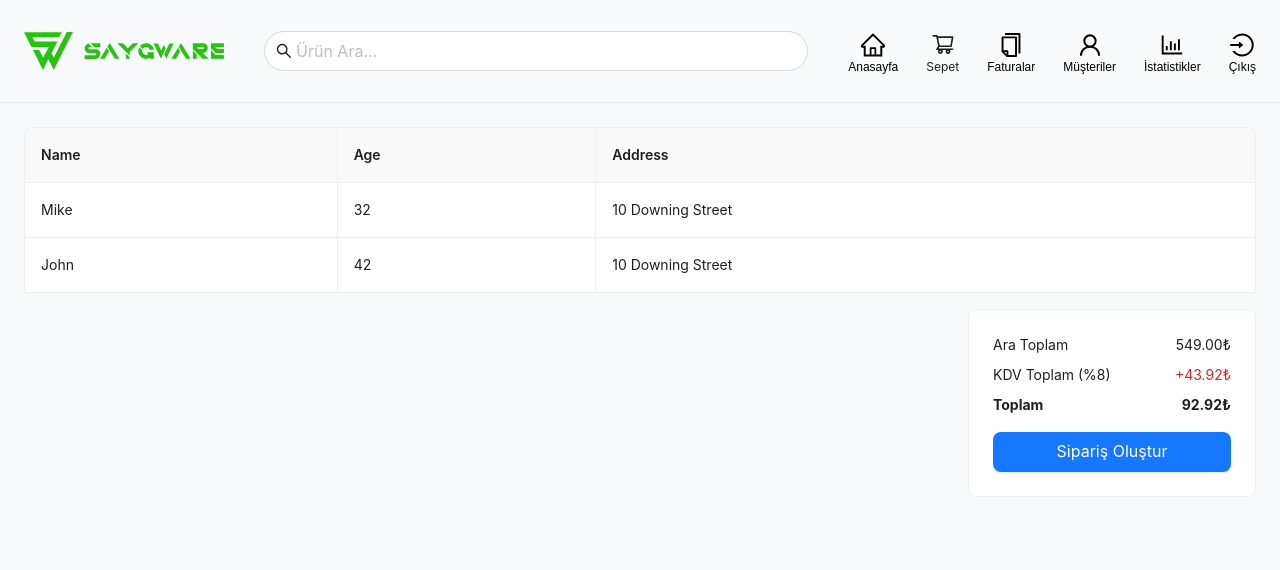
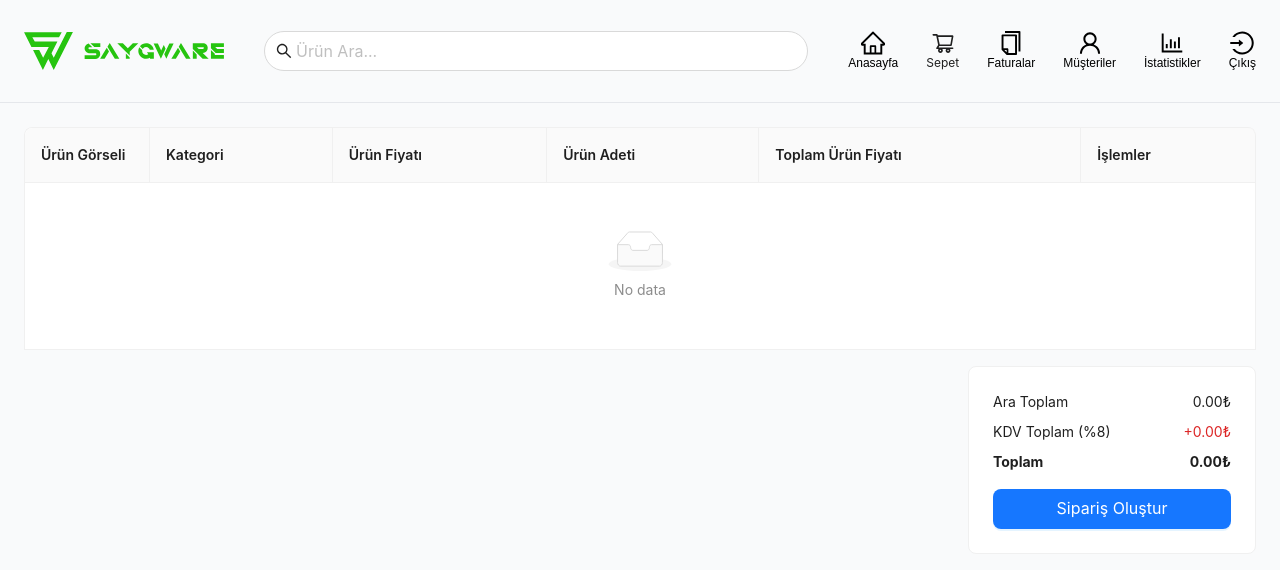
Before and after one commit to ardakya99/Pos-Application, a React (Create React App) app in the folder client/: page /cart in a window 1280 px wide. Shown: the top 570 px of the page. Built offline with nearby package versions, Linux system fonts and the light colour scheme.

Commit message:
error fixed

```diff
--- a/client/src/components/cart/CartTotals.jsx
+++ b/client/src/components/cart/CartTotals.jsx
@@ -6,7 +6,7 @@ import {
 } from "@ant-design/icons";
 import { useSelector, useDispatch } from "react-redux";
 import { deleteCart } from "../../redux/cartSlice";
-import { increase, decrease } from "../../redux/cartSlice";
+import { increase, decrease, cleanAllProduct } from "../../redux/cartSlice";
 
 const CartTotals = () => {
   const cart = useSelector((state) => state.cart);
@@ -35,7 +35,7 @@ const CartTotals = () => {
                   </span>
                 </div>
               </div>
-              <div className="flex items-center gap-x-1">
+              <div className="flex items-center">
                 <Button
                   type="primary"
                   size="small"
@@ -43,7 +43,7 @@ const CartTotals = () => {
                   icon={<PlusCircleOutlined />}
                   onClick={() => dispatch(increase(item))}
                 />
-                <span className="font-bold">{item.quantity}</span>
+                <span className="font-bold w-6 inline-block text-center">{item.quantity}</span>
                 <Button
                   type="primary"
                   size="small"
@@ -100,6 +100,7 @@ const CartTotals = () => {
             className="w-full mt-2 flex items-center justify-center"
             icon={<ClearOutlined />}
             danger
+            onClick={() => dispatch(cleanAllProduct())}
           >
             Temizle
           </Button>
--- a/client/src/components/cart/CrateBill.jsx
+++ b/client/src/components/cart/CrateBill.jsx
@@ -1,10 +1,11 @@
 import { Button, Card, Form, Input, Modal, Select } from "antd";
+import { useSelector } from "react-redux";
 
 const CrateBill = ({ isModalOpen, setIsModalOpen }) => {
   const onFinish = (values) => {
     console.log("Success:", values);
   };
-
+  const cart = useSelector((state) => state.cart);
   return (
     <Modal
       title="Fatura Oluştur"
@@ -53,15 +54,15 @@ const CrateBill = ({ isModalOpen, setIsModalOpen }) => {
         <Card className="">
           <div className="flex justify-between">
             <span>Ara Toplam</span>
-            <span>549.00₺</span>
+            <span>{cart.total.toFixed(2)}₺</span>
           </div>
           <div className="flex justify-between my-2">
             <span>KDV Toplam (%8)</span>
-            <span className="text-red-600">+43.92₺</span>
+            <span className="text-red-600">+{((cart.total * cart.tax) / 100).toFixed(2)}₺</span>
           </div>
           <div className="flex justify-between">
             <span className="font-bold">Toplam</span>
-            <span className="font-bold">92.92₺</span>
+            <span className="font-bold">{cart.total.toFixed(2)}₺</span>
           </div>
           <div className="flex justify-end">
             <Button
--- a/client/src/components/header/Header.jsx
+++ b/client/src/components/header/Header.jsx
@@ -33,7 +33,7 @@ const Header = () => {
                     <HomeOutlined className='md:text-2xl text-xl:'/>
                     <span className='md:text-xs text-[10px]'>Anasayfa</span>
                 </Link>
-                <Badge count={cart.cartItems.length} offset={[0,6]} className='md:flex hidden'>
+                <Badge count={cart.cartItems.length} offset={[0,0]} className='md:flex hidden'>
                 <Link to={"/cart"} className='menu-link flex flex-col hover:text-[#40a9ff] transition-all'>
                     <ShoppingCartOutlined className='md:text-2xl text-xl:'/>
                     <span className='md:text-xs text-[10px]'>Sepet</span>
@@ -56,7 +56,7 @@ const Header = () => {
                     <span className='md:text-xs text-[10px]'>Çıkış</span>
                 </Link>
             </div>
-            <Badge count={5} offset={[0,6]} className='md:hidden flex'>
+            <Badge count={5} offset={[0,0]} className='md:hidden flex'>
                 <Link to={"/cart"} className='menu-link flex flex-col hover:text-[#40a9ff] transition-all'>
                     <ShoppingCartOutlined className='text-2xl'/>
                     <span className='md:text-xs text-[10px]'>Sepet</span>
--- a/client/src/index.css
+++ b/client/src/index.css
@@ -9,8 +9,9 @@ body {
   font-family: 'Electrolize', sans-serif;
   @apply bg-gray-50;
 }
-.anticon{
-  display:block !important;
+.menu-link .anticon{
+  display:flex!important;
+  justify-content: center;
 }
 /* .slick-dots{
   top: 650px !important;;
--- a/client/src/pages/CartPage.jsx
+++ b/client/src/pages/CartPage.jsx
@@ -1,51 +1,118 @@
-import { Table, Card, Button } from "antd";
+import { Table, Card, Button, message, Popconfirm } from "antd";
 import { useState } from "react";
 import Header from "../components/header/Header";
 import CrateBill from "../components/cart/CrateBill";
+import { useDispatch, useSelector } from "react-redux";
+import { MinusCircleOutlined, PlusCircleOutlined } from "@ant-design/icons";
+import { increase, decrease, deleteCart } from "../redux/cartSlice.js";
 
 const CartPage = () => {
   //Modal State
   const [isModalOpen, setIsModalOpen] = useState(false);
-  const dataSource = [
+  const cart = useSelector((state) => state.cart);
+  const dispatch = useDispatch();
+
+  const columns = [
     {
-      key: "1",
-      name: "Mike",
-      age: 32,
-      address: "10 Downing Street",
+      title: "Ürün Görseli",
+      dataIndex: "img",
+      key: "img",
+      width: "125px",
+      render: (text) => {
+        return <img src={text} alt="" className="w-full h-20 object-cover" />;
+      },
     },
     {
-      key: "2",
-      name: "John",
-      age: 42,
-      address: "10 Downing Street",
+      title: "Kategori",
+      dataIndex: "category",
+      key: "category",
+    },
+    {
+      title: "Ürün Fiyatı",
+      dataIndex: "price",
+      key: "price",
+      render: (text) => {
+        return <span>{text.toFixed(2)}₺</span>;
+      },
+    },
+    {
+      title: "Ürün Adeti",
+      dataIndex: "quantity",
+      key: "quantity",
+      render: (text, record) => {
+        return (
+          <div className="flex items-center">
+            <Button
+              type="primary"
+              size="small"
+              className="w-full flex items-center justify-center !rounded-full"
+              icon={<PlusCircleOutlined />}
+              onClick={() => dispatch(increase(record))}
+            />
+            <span className="font-bold w-6 inline-block text-center">
+              {record.quantity}
+            </span>
+            <Button
+              type="primary"
+              size="small"
+              className="w-full flex items-center justify-center !rounded-full"
+              icon={<MinusCircleOutlined />}
+              onClick={() => {
+                if (record.quantity === 1) {
+                  if (window.confirm("Ürün Silinsin Mi?")) {
+                    dispatch(decrease(record));
+                    message.success("Ürün Sepetten Silindi.");
+                  }
+                } else if (record.quantity > 1) {
+                  dispatch(decrease(record));
+                }
+              }}
+            />
+          </div>
+        );
+      },
+    },
+    {
+      title: "Toplam Ürün Fiyatı",
+      dataIndex: "price",
+      key: "price",
+      render: (text, record) => {
+        return <span>{(record.quantity * record.price).toFixed(2)}₺</span>;
+      },
+    },
+    {
+      title: "İşlemler",
+      dataIndex: "price",
+      key: "price",
+      render: (_, record) => {
+        return (
+          <Popconfirm
+          title="Silmek için emin misiniz?"
+          onConfirm={() => {
+            dispatch(deleteCart(record));
+            message.success("Ürün Başarıyla Silindi.");
+          }}
+          okText="Evet"
+          cancelText="Hayır"
+          >
+            <Button
+            type="link"
+            danger
+          >
+            Sil
+          </Button>
+          </Popconfirm>
+        );
+      },
     },
   ];
 
-  const columns = [
-    {
-      title: "Name",
-      dataIndex: "name",
-      key: "name",
-    },
-    {
-      title: "Age",
-      dataIndex: "age",
-      key: "age",
-    },
-    {
-      title: "Address",
-      dataIndex: "address",
-      key: "address",
-    },
-  ];
-
-  console.log(isModalOpen);
   return (
     <>
       <Header />
       <div className="px-6">
         <Table
-          dataSource={dataSource}
+          dataSource={cart.cartItems}
           columns={columns}
           pagination={false}
           bordered
@@ -54,15 +121,17 @@ const CartPage = () => {
           <Card className="w-72">
             <div className="flex justify-between">
               <span>Ara Toplam</span>
-              <span>549.00₺</span>
+              <span>{cart.total.toFixed(2)}₺</span>
             </div>
             <div className="flex justify-between my-2">
               <span>KDV Toplam (%8)</span>
-              <span className="text-red-600">+43.92₺</span>
+              <span className="text-red-600">
+                +{((cart.total * cart.tax) / 100).toFixed(2)}₺
+              </span>
             </div>
             <div className="flex justify-between">
               <span className="font-bold">Toplam</span>
-              <span className="font-bold">92.92₺</span>
+              <span className="font-bold">{cart.total.toFixed(2)}₺</span>
             </div>
             <Button
               className="mt-4 w-full"
@@ -77,7 +146,7 @@ const CartPage = () => {
           </Card>
         </div>
       </div>
-      <CrateBill isModalOpen={isModalOpen} setIsModalOpen={setIsModalOpen}/>
+      <CrateBill isModalOpen={isModalOpen} setIsModalOpen={setIsModalOpen} />
     </>
   );
 };
--- a/client/src/redux/cartSlice.js
+++ b/client/src/redux/cartSlice.js
@@ -1,4 +1,5 @@
 import { createSlice } from "@reduxjs/toolkit";
+import { message } from "antd";
 
 const cartSlice = createSlice({
   name: "cart",
@@ -21,12 +22,9 @@ const cartSlice = createSlice({
       state.total += action.payload.price;
     },
     deleteCart: (state, action) => {
-      const confirm = window.confirm("Ürünü Silmek İstediğinize Emin Misiniz?");
-      if (confirm) {
-        state.cartItems = state.cartItems.filter(
-          (item) => item._id !== action.payload._id
-        );
-      }
+      state.cartItems = state.cartItems.filter(
+        (item) => item._id !== action.payload._id
+      );
       state.total -= action.payload.price * action.payload.quantity;
     },
     increase: (state, action) => {
@@ -49,8 +47,18 @@ const cartSlice = createSlice({
       }
       state.total -= cartItem.price;
     },
-    cleanAllProduct: (state, action) => {},
+    cleanAllProduct: (state, action) => {
+      const isDelete = window.confirm(
+        "Sepetteki tüm ürünleri silmek istediğinize emin misiniz?"
+      );
+      if (isDelete) {
+        state.cartItems = [];
+        state.total = 0;
+        message.success("Sepet Başarıyla Temizlendi");
+      }
+    },
   },
 });
-export const { addProduct, deleteCart, increase, decrease } = cartSlice.actions;
+export const { addProduct, deleteCart, increase, decrease, cleanAllProduct } =
+  cartSlice.actions;
 export default cartSlice.reducer;
```
